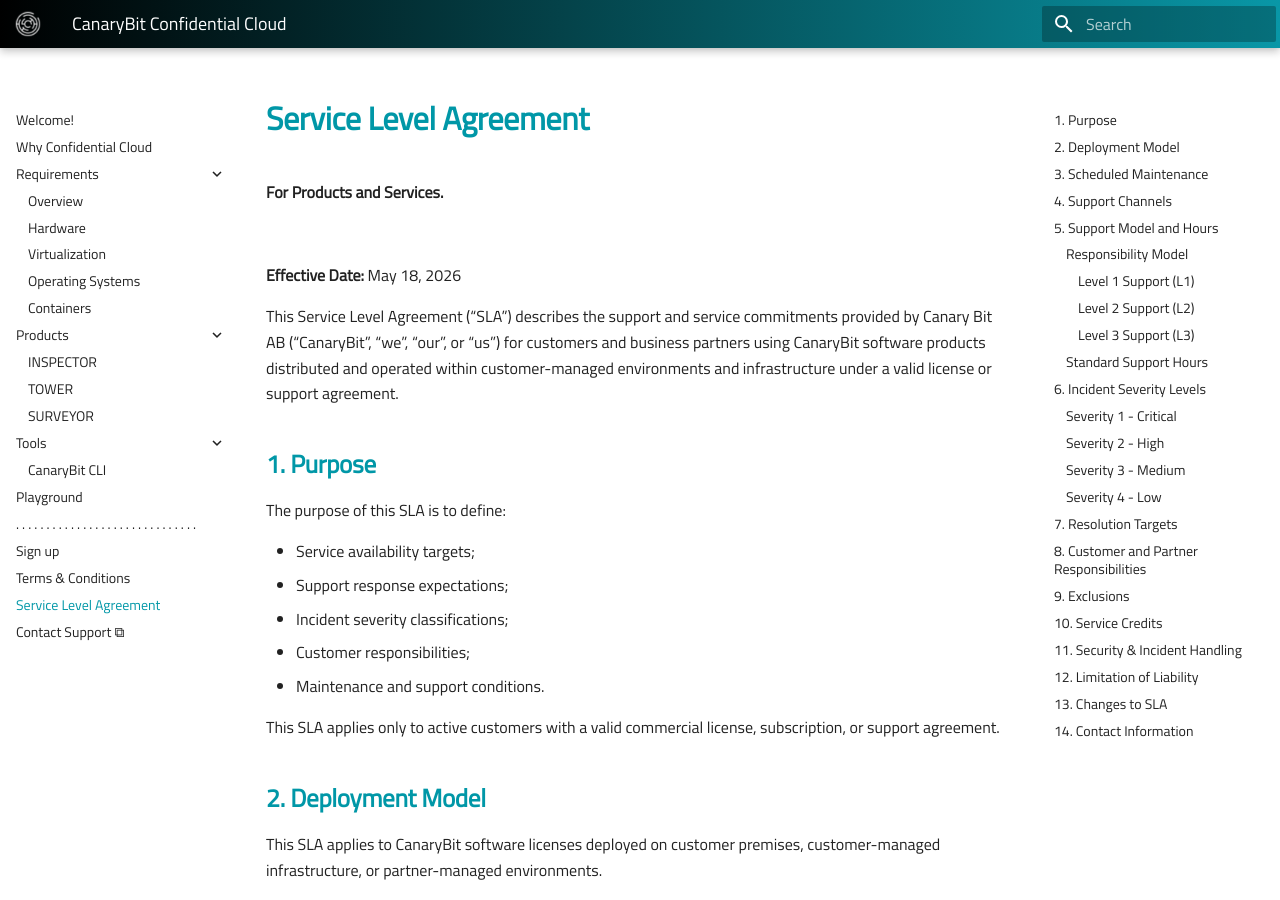
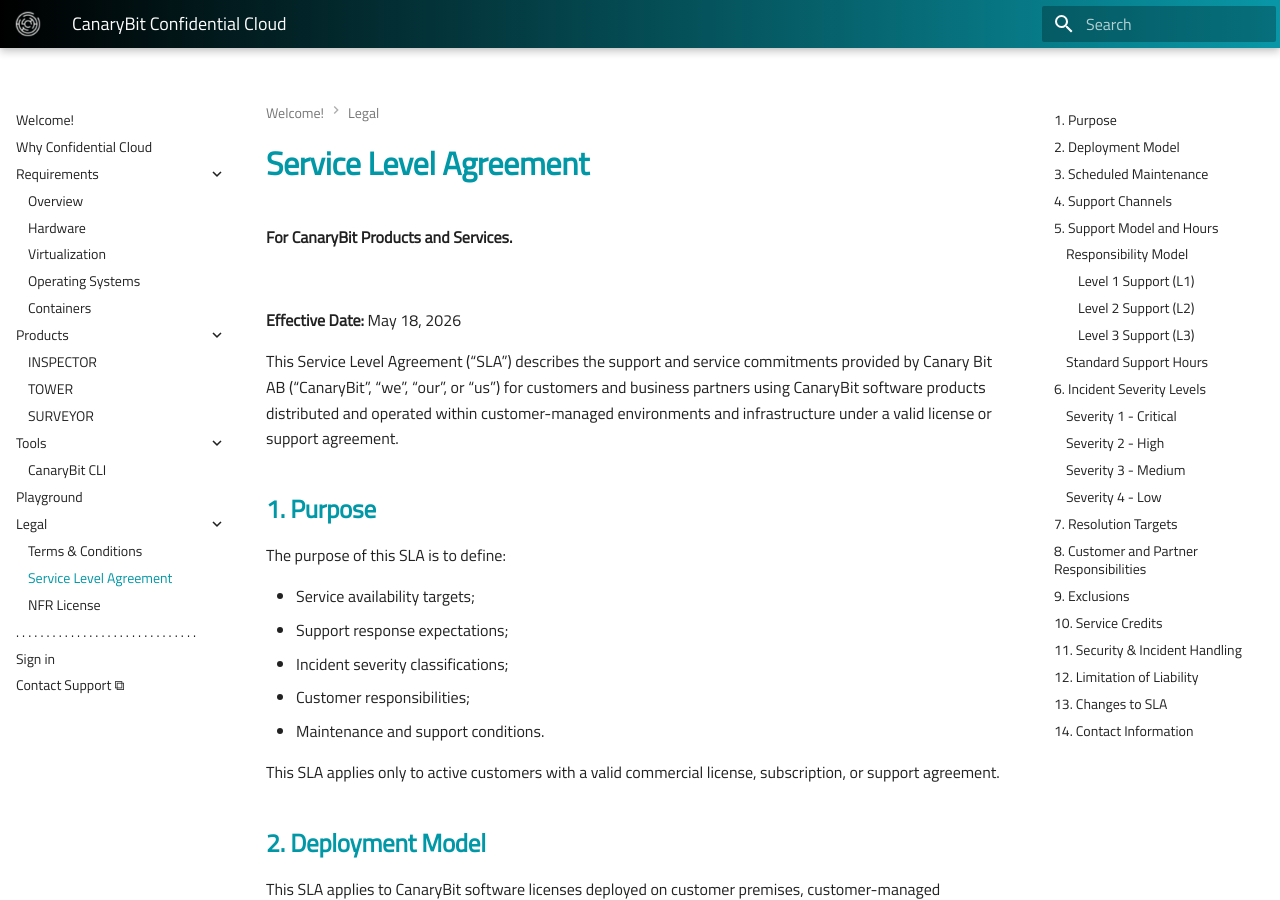
Before and after one commit to canarybit/cc-docs, an MkDocs documentation site: the page built from docs/legal/sla.md, in a window 1280 px wide and 900 px high. Built offline with MkDocs 1.6.1 and Material for MkDocs 9.7.7, drawn with Linux system fonts in a browser that asks for light colours; some of the changed text lies outside the part shown.

Commit message:
Updates docs

```diff
--- a/docs/legal/sla.md
+++ b/docs/legal/sla.md
@@ -1,5 +1,5 @@
 # Service Level Agreement
-**For Products and Services.**
+**For CanaryBit Products and Services.**
 
 <br/>
 
@@ -194,4 +194,4 @@
 **Canary Bit AB** </br>
 Stockholm, Sweden </br>
 Email: [legal@canarybit.eu](mailto:legal@canarybit.eu) </br>
-Website: [https://canarybit.eu](https://canarybit.eu)
+Website: [canarybit.eu](https://www.canarybit.eu)
--- a/mkdocs.yml
+++ b/mkdocs.yml
@@ -83,9 +83,12 @@
 
   - 'Playground': './playground.md'
 
+  - 'Legal':
+      - 'Terms & Conditions': './legal/terms.md'
+      - 'Service Level Agreement': './legal/sla.md'
+      - 'NFR License': './legal/nfr.md'
+
   - . . . . . . . . . . . . . . . . . . . . . . . . . . . . . . : []
 
-  - 'Sign up': https://auth.confidentialcloud.io/signup?client_id=54g4h9tpulnnkmhivgn5nipjki&response_type=code&scope=email+openid+profile&redirect_uri=https%3A%2F%2Fdocs.confidentialcloud.io%2F" target="_blank
-  - 'Terms & Conditions': './legal/terms.md'
-  - 'Service Level Agreement': './legal/sla.md'
+  - 'Sign in': https://inspector.confidentialcloud.io/" target="_blank
   - 'Contact Support ⧉': https://www.canarybit.eu/contact" target="_blank
```
Also changed, not shown: docs/legal/nfr.md (added, +72 -0 lines), docs/legal/terms.md (+2 -2 lines).
